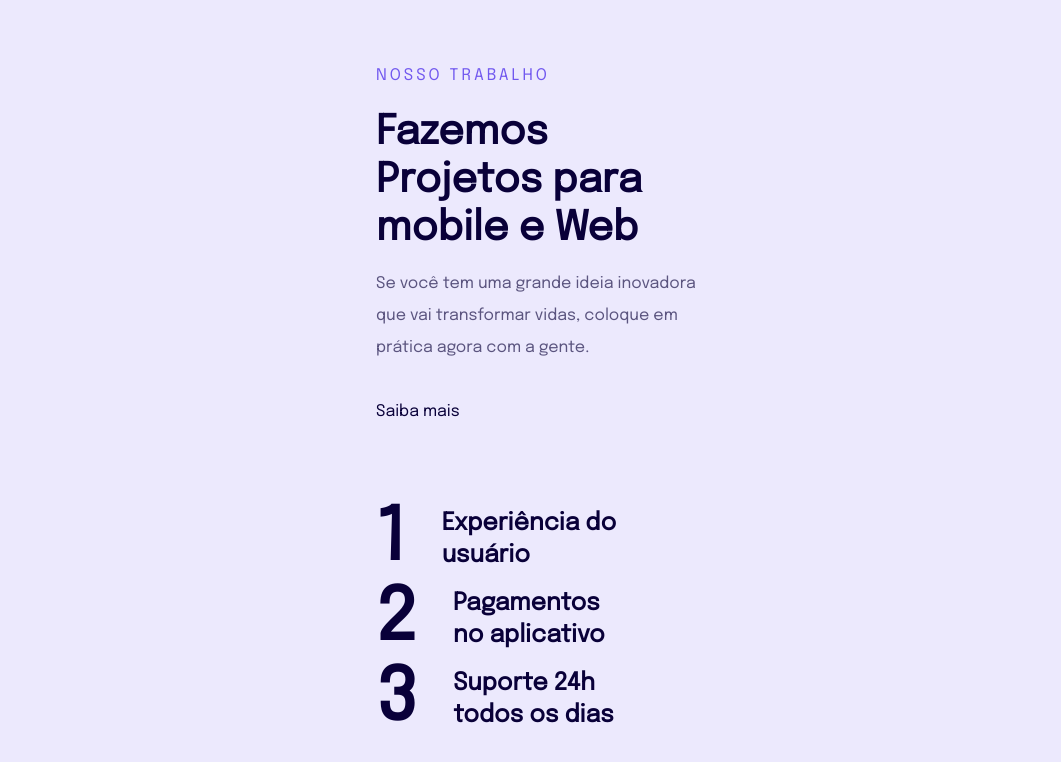
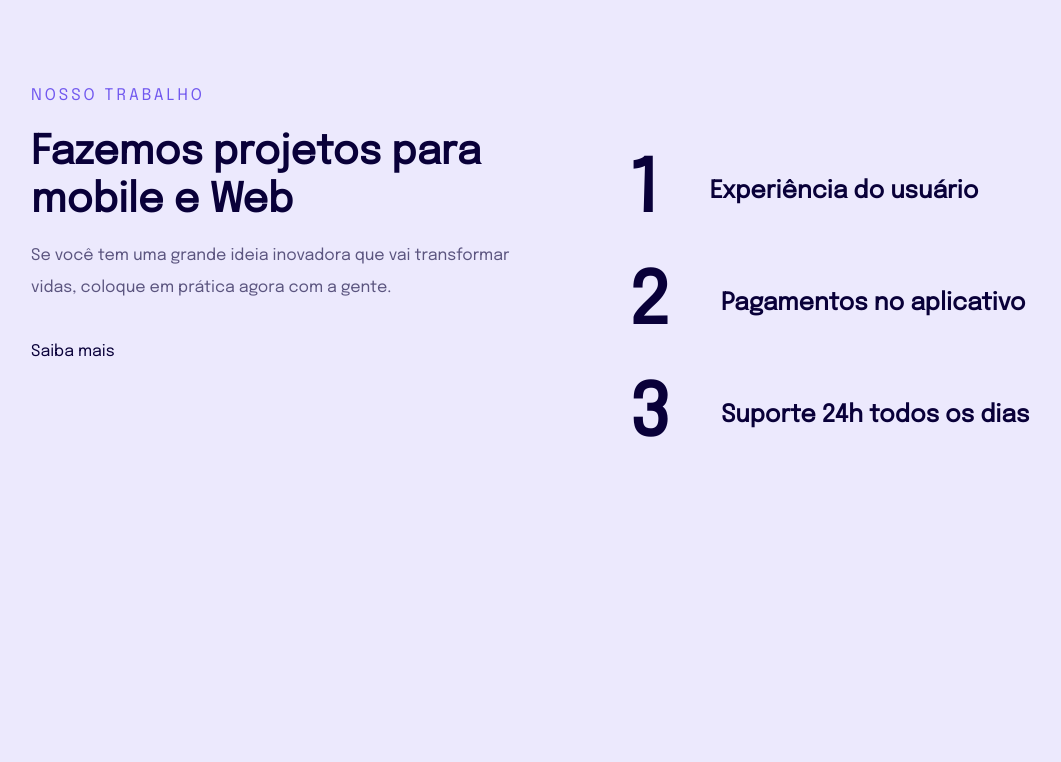
Before and after one commit to pedroaugustomontes/responsive-mobile-first, a plain HTML site: page index.html in a window 1280 px wide. Shown: the whole page, without its empty margins (99-1160 px from the left). Drawn offline with Linux system fonts and the light colour scheme.

Commit message:
adicionado estilo e responsividade da parte desktop da página e também prints da página para parte de documentação do projeto

```diff
--- a/index.html
+++ b/index.html
@@ -16,10 +16,14 @@
 
 <body>
   <main>
-    <p class="">Nosso trabalho</p>
-    <h1 class="">Fazemos Projetos para mobile e Web</h1>
-    <p>Se você tem uma grande ideia inovadora que vai transformar vidas, coloque em prática agora com a gente.</p>
-    <a href="#">Saiba mais</a>
+
+    <div class="">
+      <p class="">Nosso trabalho</p>
+      <h1 class="">Fazemos projetos para mobile e Web</h1>
+      <p>Se você tem uma grande ideia inovadora que vai transformar vidas, coloque em prática agora com a gente.</p>
+      <a href="#">Saiba mais</a>
+    </div>
+
     <ul>
       <li><span>1</span> Experiência do usuário</li>
       <li><span>2</span> Pagamentos no aplicativo</li>
--- a/style.css
+++ b/style.css
@@ -79,3 +79,28 @@ li {
   align-items: center;
   gap: 3.8rem;
 }
+
+ul li + li {
+  margin-top: 3.2rem;
+}
+
+@media (min-width: 700px) {
+  body {
+    padding: 8rem;
+  }
+
+  main {
+    max-width: 1020px;
+    display: flex;
+    gap: 10rem;
+  }
+
+  main > div {
+    max-width: 498px;
+  }
+
+  ul li {
+    gap: 5.3rem;
+    max-width: 450px;
+  }
+}
```
Also changed, not shown: desktop.jpg (added), mobile-first.jpg (added).
